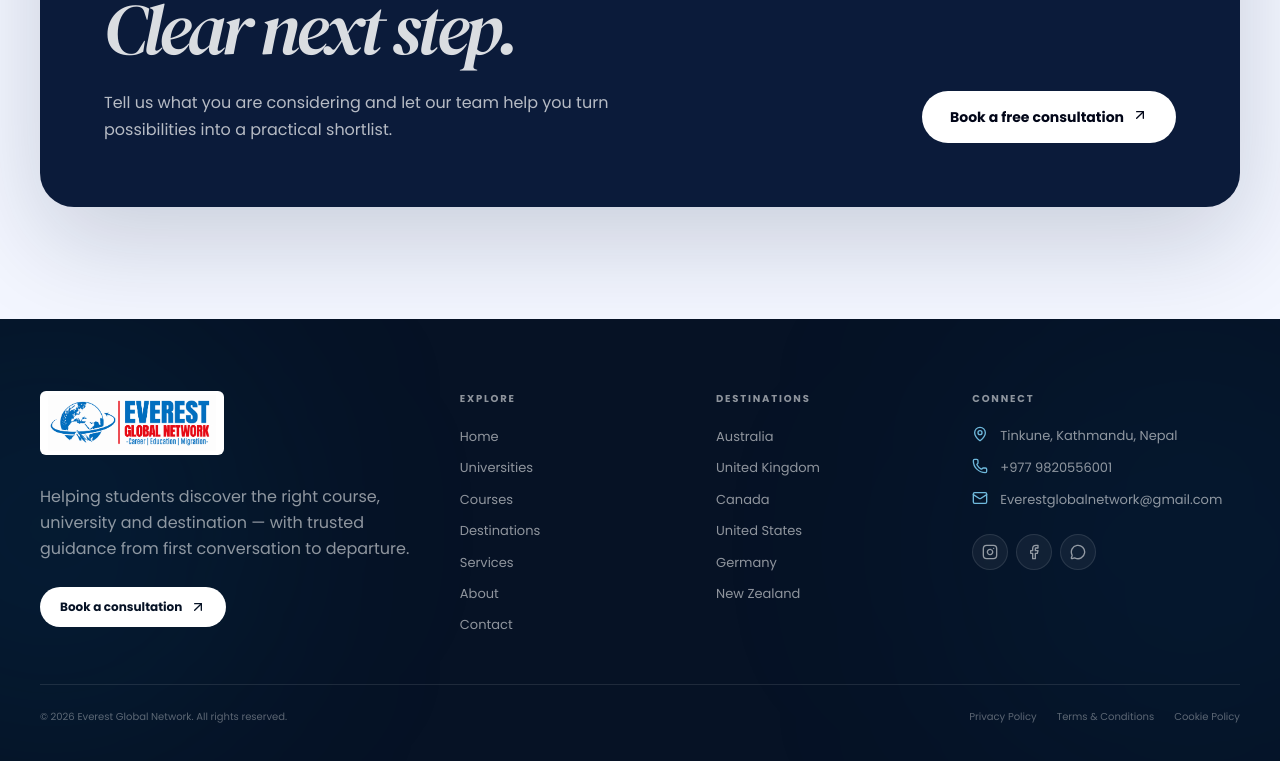
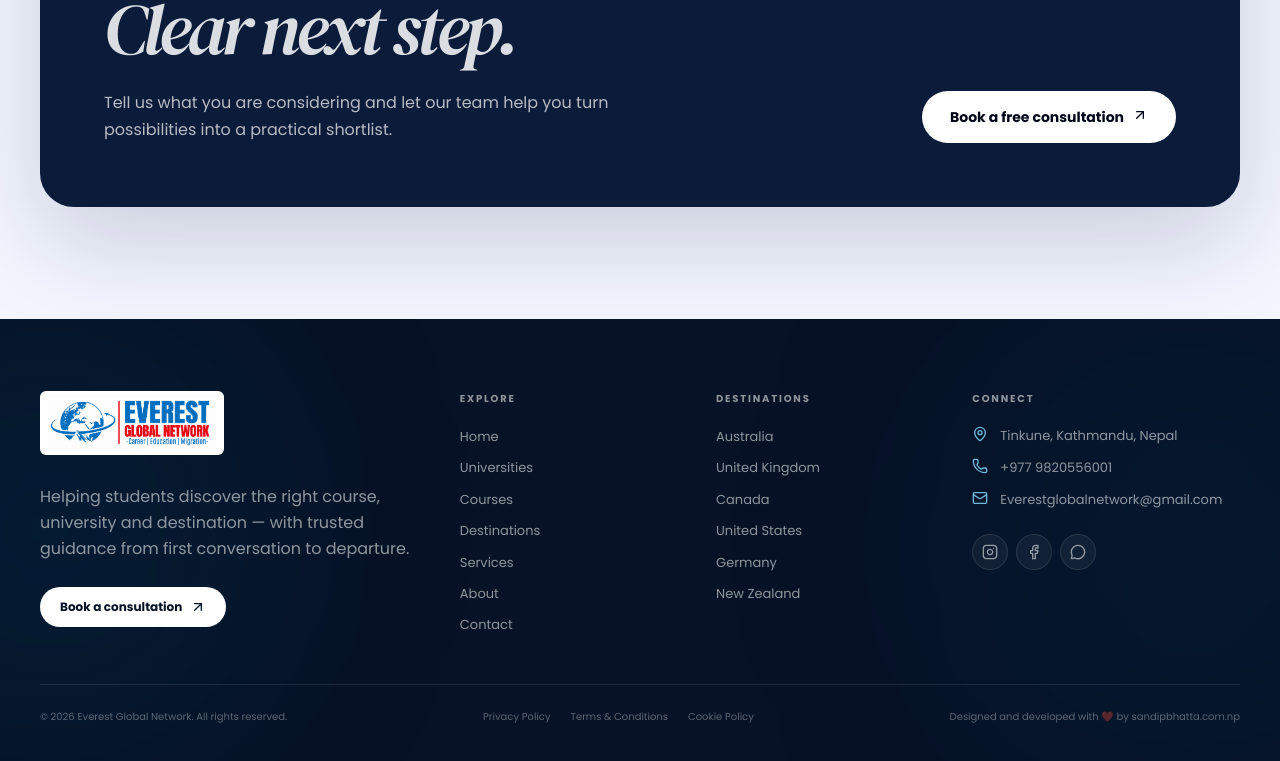
Before and after one commit to sandip-dev-max/Everest-StudyAbroad-Web, a Next.js app: page / in a window 1280 px wide. Shown: the part 8399-9160 px from the top of the page. Built offline with nearby package versions, Linux system fonts and the light colour scheme; no server answers.

Commit message:
added developer

```diff
--- a/components/Footer.tsx
+++ b/components/Footer.tsx
@@ -11,7 +11,7 @@ export function Footer(){return <footer className="relative overflow-hidden bg-[
    <FooterCol title="Destinations"><FooterLink href="/destinations/australia">Australia</FooterLink><FooterLink href="/destinations/uk">United Kingdom</FooterLink><FooterLink href="/destinations/canada">Canada</FooterLink><FooterLink href="/destinations/usa">United States</FooterLink><FooterLink href="/destinations/germany">Germany</FooterLink><FooterLink href="/destinations/newzealand">New Zealand</FooterLink></FooterCol>
    <div><p className="footer-head">Connect</p><div className="grid gap-3 text-[13px] leading-5 text-white/55"><a className="flex gap-3 hover:text-white" href={`https://www.google.com/maps/search/?api=1&query=${encodeURIComponent(site.address)}`} target="_blank" rel="noreferrer"><MapPin className="h-4 w-4 shrink-0 text-[#6fb9dc]"/> {site.address}</a><a className="flex gap-3 hover:text-white" href={`tel:${site.phone.replace(/\s/g,'')}`}><Phone className="h-4 w-4 shrink-0 text-[#6fb9dc]"/> {site.phone}</a><a className="flex gap-3 break-all hover:text-white" href={`mailto:${site.email}`}><Mail className="h-4 w-4 shrink-0 text-[#6fb9dc]"/> {site.email}</a></div><div className="mt-6 flex gap-2"><Social icon={Instagram} href={site.instagram} label="Instagram"/><Social icon={Facebook} href={site.facebook} label="Facebook"/><Social icon={MessageCircle} href={`https://wa.me/${site.whatsapp}`} label="WhatsApp"/></div></div>
   </div>
-  <div className="flex flex-col justify-between gap-4 pt-6 text-[10px] text-white/35 sm:flex-row"><span>© {new Date().getFullYear()} Everest Global Network. All rights reserved.</span><div className="flex flex-wrap gap-x-5 gap-y-2"><Link href="/privacy-policy" className="hover:text-white/70">Privacy Policy</Link><Link href="/terms-conditions" className="hover:text-white/70">Terms & Conditions</Link><Link href="/cookie-policy" className="hover:text-white/70">Cookie Policy</Link></div></div>
+    <div className="flex flex-col justify-between gap-4 pt-6 text-[10px] text-white/35 sm:flex-row"><span>© {new Date().getFullYear()} Everest Global Network. All rights reserved.</span><div className="flex flex-wrap gap-x-5 gap-y-2"><Link href="/privacy-policy" className="hover:text-white/70">Privacy Policy</Link><Link href="/terms-conditions" className="hover:text-white/70">Terms & Conditions</Link><Link href="/cookie-policy" className="hover:text-white/70">Cookie Policy</Link></div><span>Designed and developed with ❤️ by <a href="https://sandipbhatta.com.np" target="_blank" rel="noreferrer" className="transition-colors hover:text-white/70">sandipbhatta.com.np</a></span></div>
  </div>
  </footer>}
 function FooterCol({title,children}:{title:string;children:React.ReactNode}){return <div><p className="footer-head">{title}</p><div className="grid gap-2.5 text-[13px]">{children}</div></div>}
```
